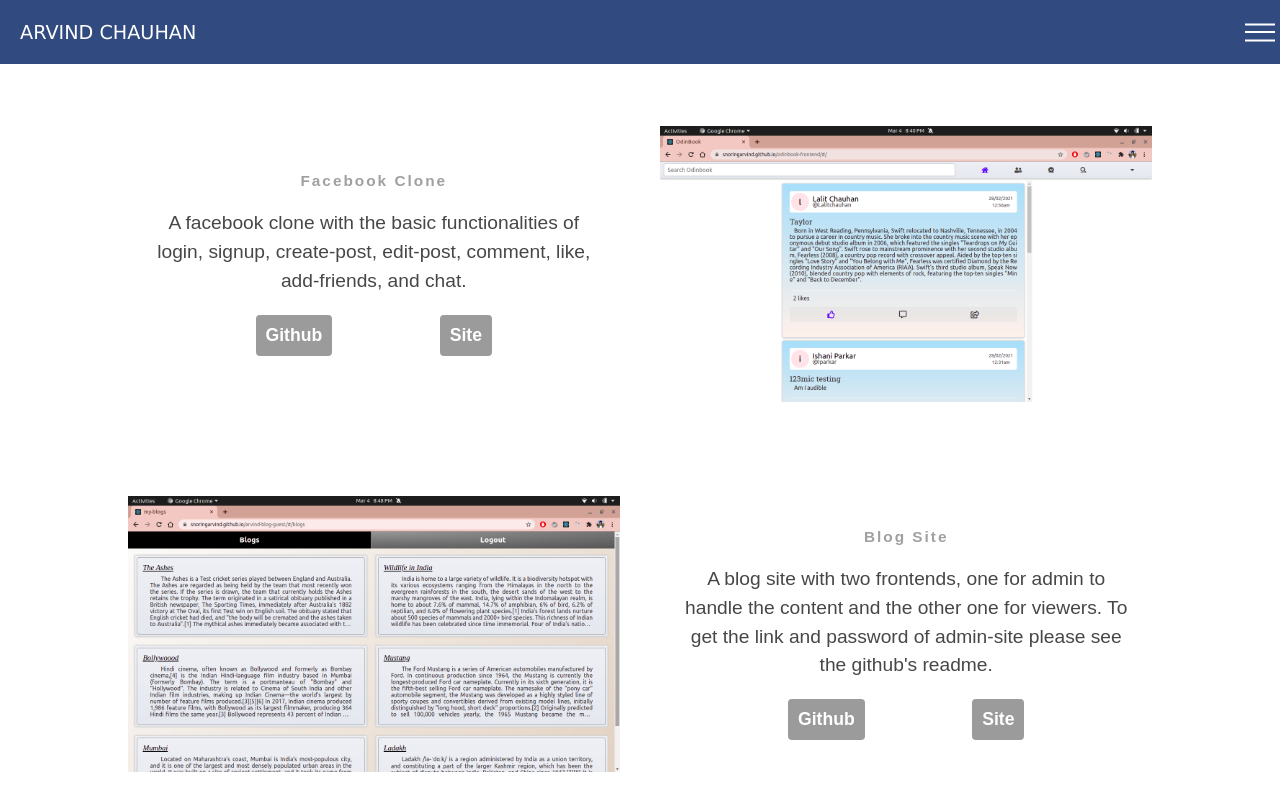
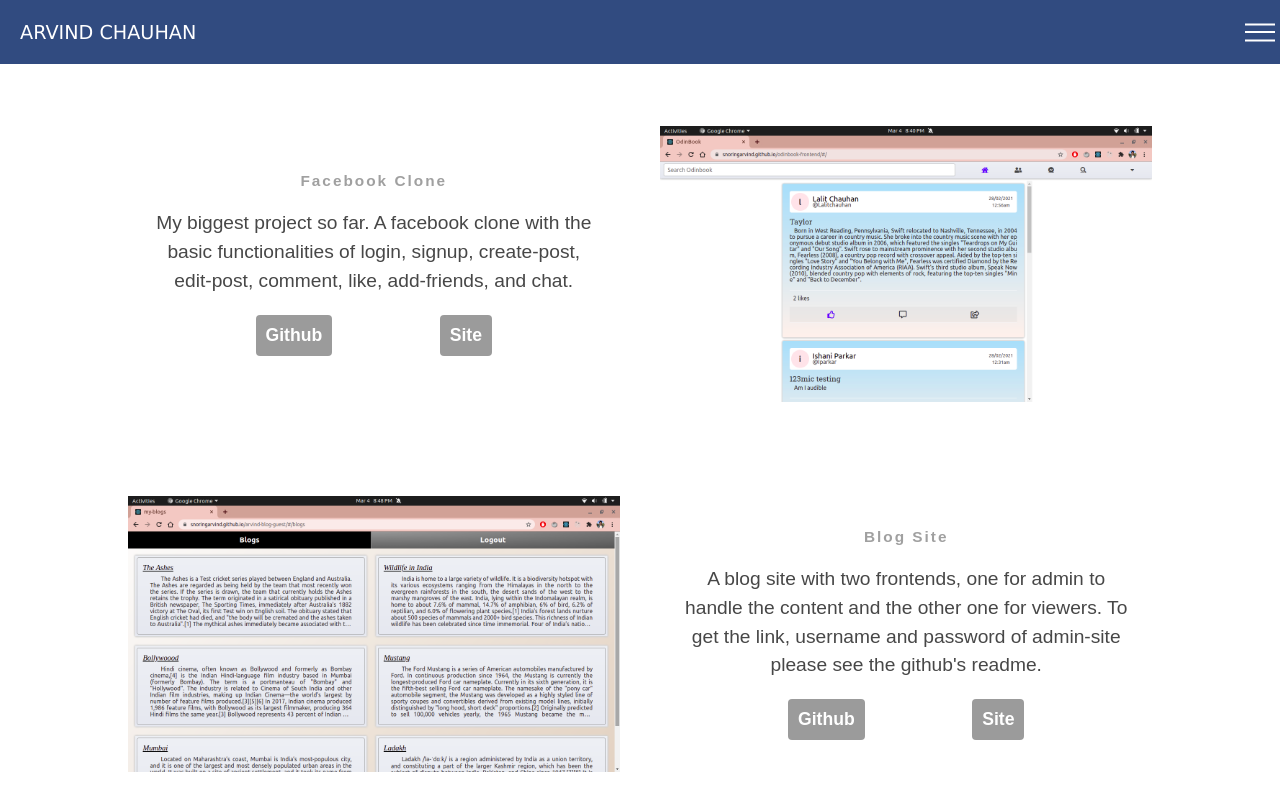
Before and after one commit to snoringarvind/my-portfolio-website, a React (Create React App) app: page /self-projects in a window 1280 px wide. Shown: the top 800 px of the page. Built offline with nearby package versions, Linux system fonts and the light colour scheme; a web font is replaced by a local one.

Commit message:
a change in projects para

```diff
--- a/public/index.html
+++ b/public/index.html
@@ -24,7 +24,7 @@
       work correctly both with client-side routing and a non-root public URL.
       Learn how to configure a non-root public URL by running `npm run build`.
     -->
-    <title>React App</title>
+    <title>arvind chauhan</title>
 
     <!-- google font api -->
     <link
--- a/src/components/Projects/Projects.js
+++ b/src/components/Projects/Projects.js
@@ -32,9 +32,9 @@
             <div className="para">
               <h2>Facebook Clone</h2>
               <p>
-                A facebook clone with the basic functionalities of login,
-                signup, create-post, edit-post, comment, like, add-friends, and
-                chat.
+                My biggest project so far. A facebook clone with the basic
+                functionalities of login, signup, create-post, edit-post,
+                comment, like, add-friends, and chat.
               </p>
             </div>
             <div className="btns">
@@ -69,8 +69,8 @@
               <h2>Blog Site</h2>
               <p>
                 A blog site with two frontends, one for admin to handle the
-                content and the other one for viewers. To get the link and
-                password of admin-site please see the github's readme.
+                content and the other one for viewers. To get the link, username
+                and password of admin-site please see the github's readme.
               </p>
             </div>
             <div className="btns">
```
